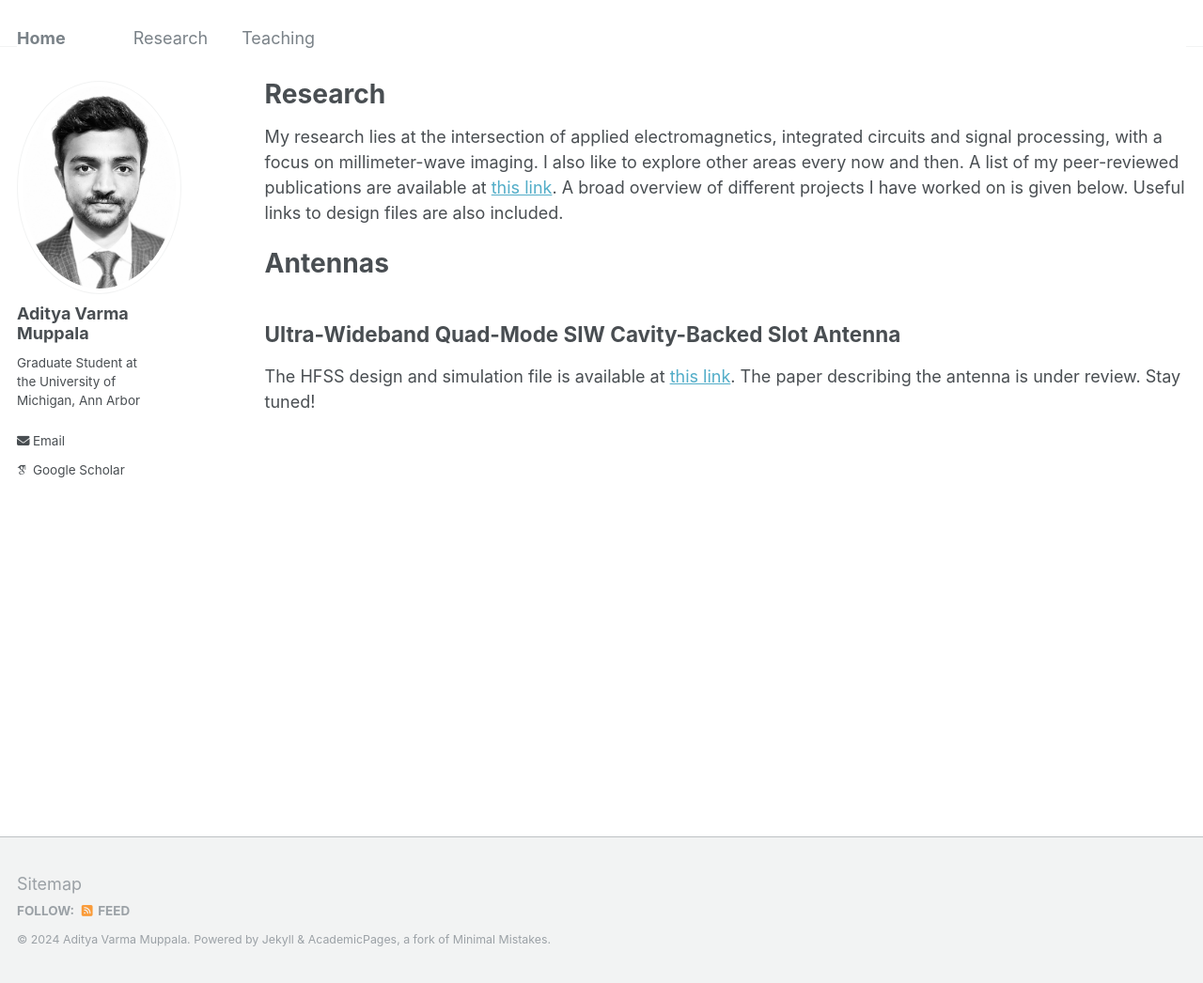
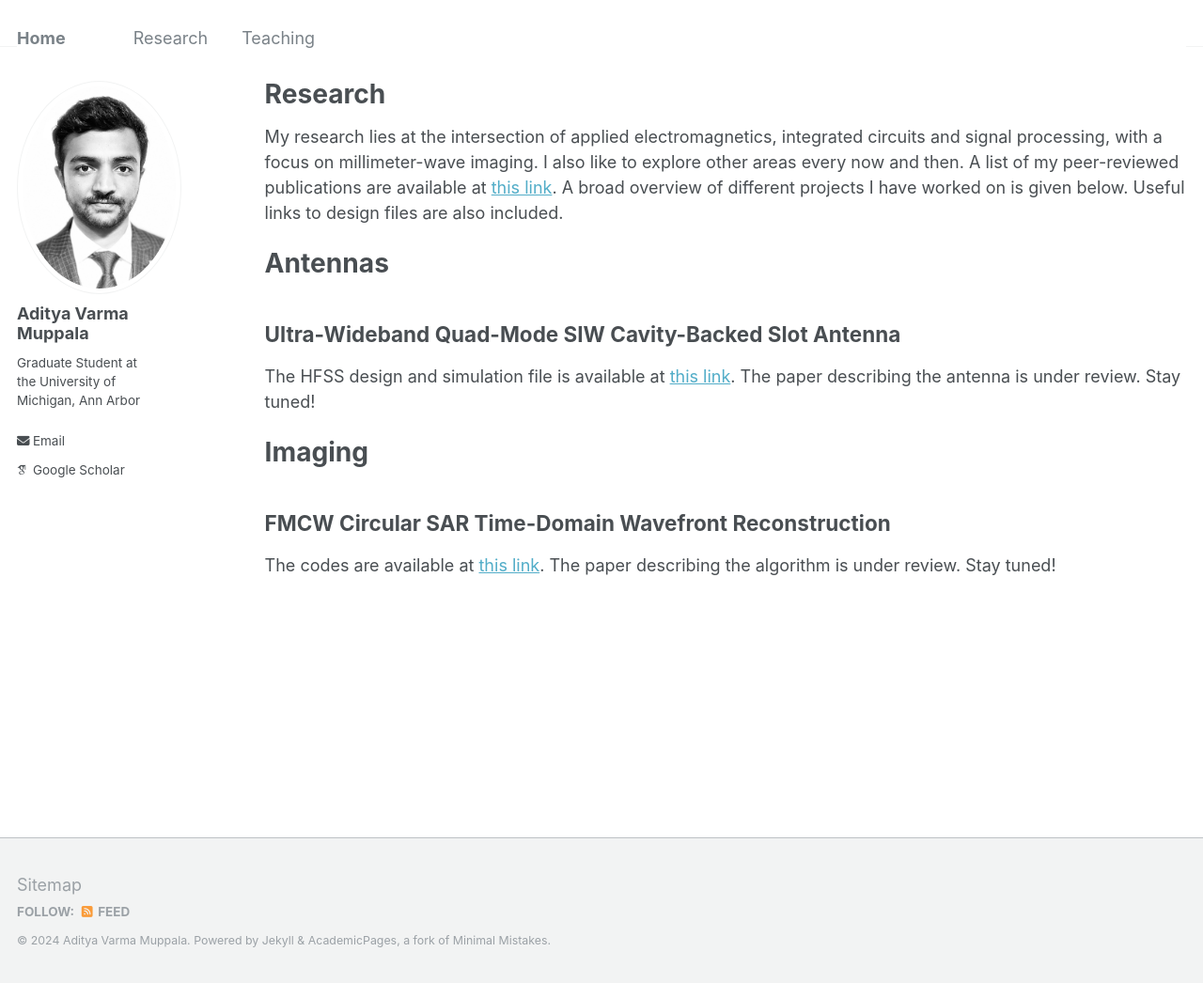
Before and after one commit to AdityaMuppala/adityamuppala.github.io, a Jekyll site: the page built from _pages/research.md, in a window 1280 px wide and 1046 px high. Shown: the whole window at 94% size. Built offline with Jekyll 4.4.1, drawn with Linux system fonts in a browser that asks for light colours; some web fonts are replaced.

Commit message:
Update research.md

```diff
--- a/_pages/research.md
+++ b/_pages/research.md
@@ -12,3 +12,9 @@ My research lies at the intersection of applied electromagnetics, integrated cir
 ## Ultra-Wideband Quad-Mode SIW Cavity-Backed Slot Antenna
 
 The HFSS design and simulation file is available at [this link](https://drive.google.com/file/d/1x7v6aiFFheCkK9Ou6Q4aF9X4KvR3HXGO/view?usp=sharing). The paper describing the antenna is under review. Stay tuned!
+
+# Imaging
+
+## FMCW Circular SAR Time-Domain Wavefront Reconstruction
+
+The codes are available at [this link](https://github.com/AdityaMuppala/FMCW-ICSAR-TDWR/tree/main). The paper describing the algorithm is under review. Stay tuned!
```
